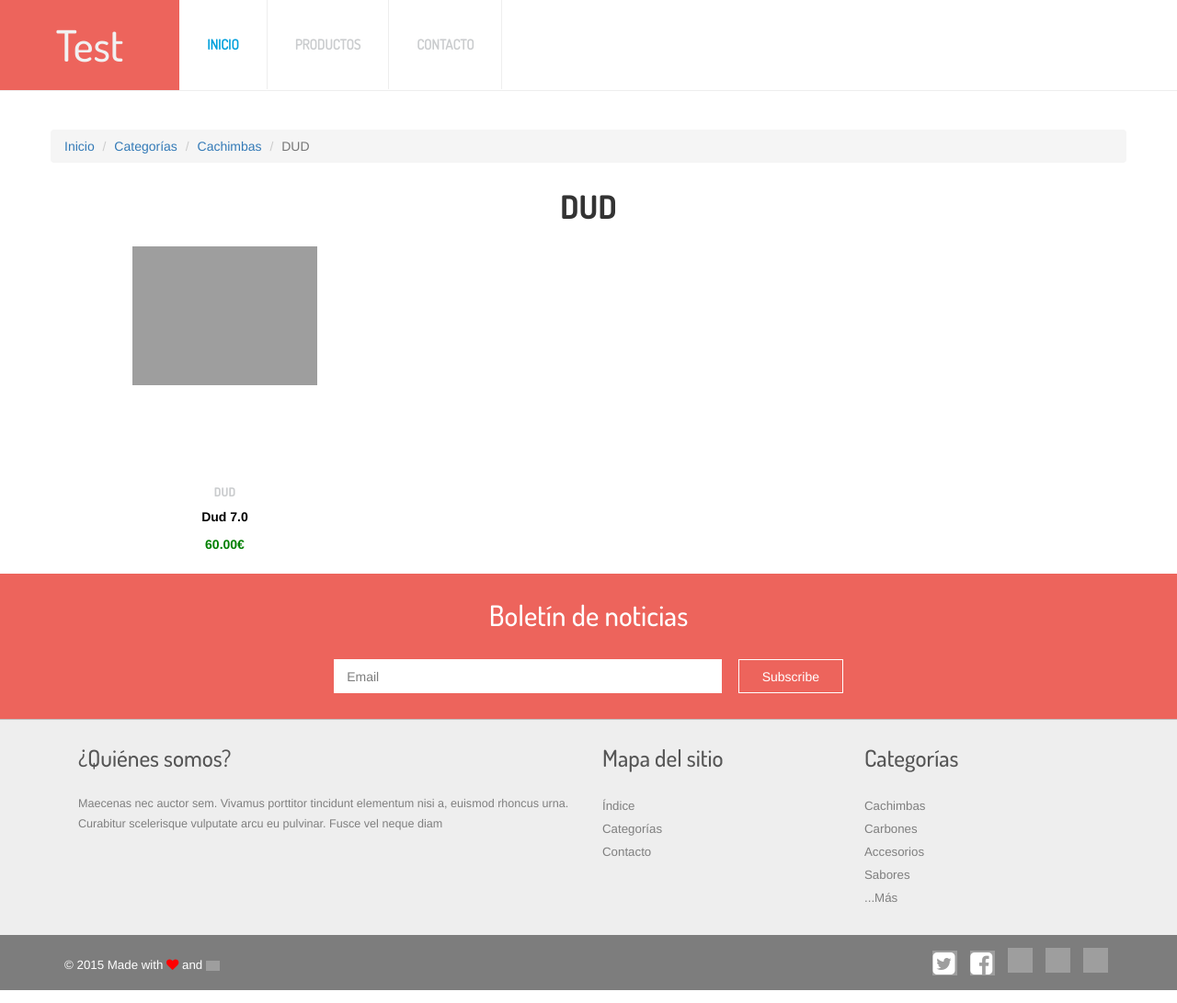
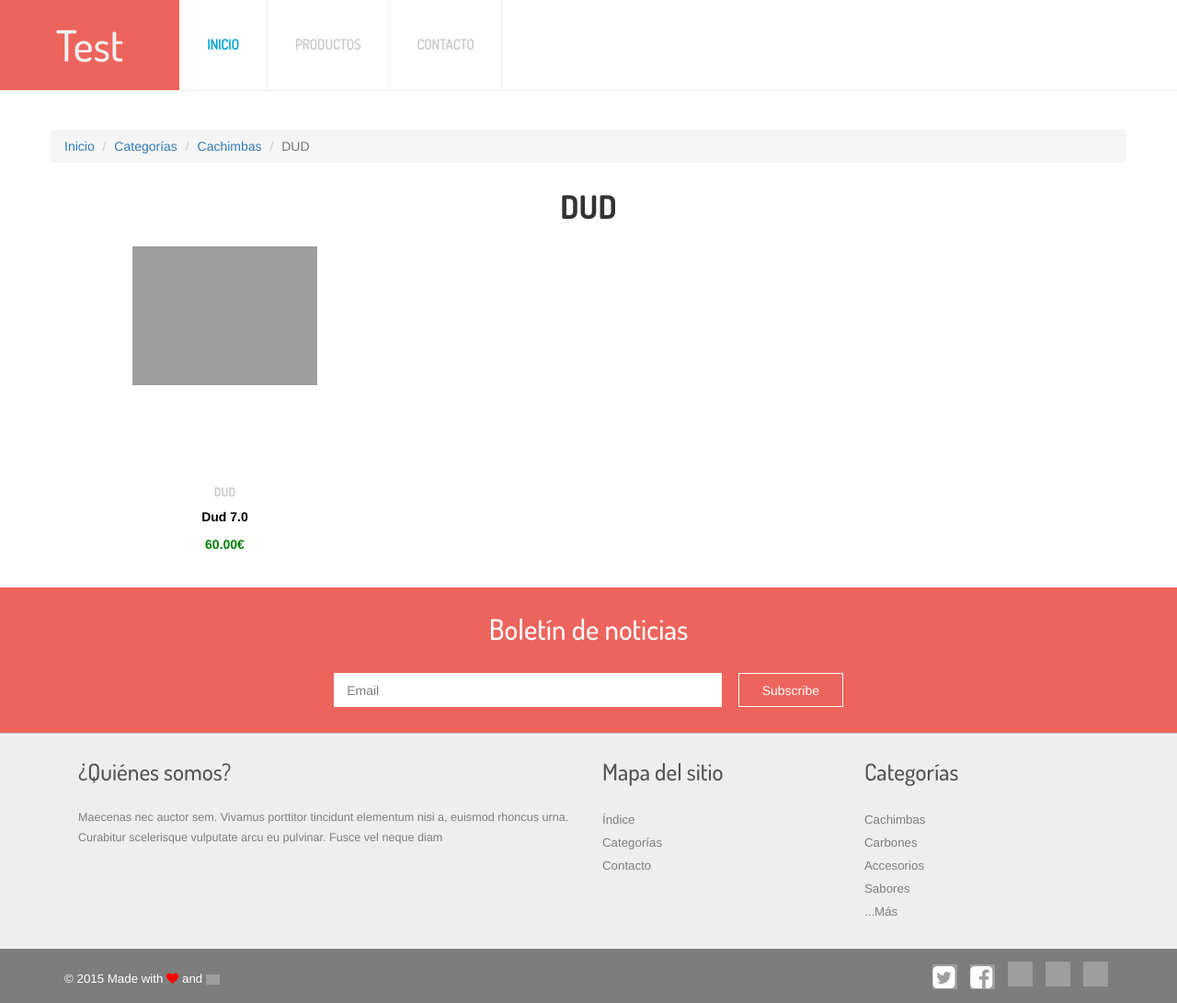
Before and after one commit to B0rjitaaa/jaretz-cms, a Django app: page /category/dud/2/ in a window 1280 px wide. Shown: the top 1091 px of the page at 92% size. Run offline with Django 3.2, Linux system fonts and the light colour scheme; data comes from the database, SQL or seed files in the repository; some libraries are stand-ins or nearby versions; grey boxes are pictures that could not be loaded.

Commit message:
Fixing problems with margin.

```diff
--- a/jaretz_cms/shop/templates/categories.html
+++ b/jaretz_cms/shop/templates/categories.html
@@ -30,7 +30,7 @@ License URL: http://creativecommons.org/licenses/by/3.0/
 									{% if category.subcategories %}
 										{% for cat in category.subcategories %}
 											<div class="single-bottom">
-													<a href="#"><p>{{cat.name}}</p></a>
+													<a href="{% url 'category' cat.slug cat.id %}"><p>{{cat.name}}</p></a>
 										    </div>
 										{% endfor %}
 									{% endif %}
@@ -39,7 +39,7 @@ License URL: http://creativecommons.org/licenses/by/3.0/
 						</div>
 				</section>
 			</div>
-			<div class="product-model-sec col-md-9">
+			<div class="product-model-sec col-md-9" style="margin-bottom:15px">
 	         {% for category in categories.all %}
 	           <div class="feature-grid col-md-4">
 	             <a href="{% url 'category' category.slug category.id %}"><img src="/media/{{category.thumbnail}}" height="150px" alt=""/>
--- a/jaretz_cms/shop/templates/category.html
+++ b/jaretz_cms/shop/templates/category.html
@@ -44,8 +44,7 @@ License URL: http://creativecommons.org/licenses/by/3.0/
 							</div>
 					</section>
 				</div>
-				<div class="product-model-sec col-md-9">
-
+				<div class="product-model-sec col-md-9" style="margin-bottom:15px">
 		        	{% for category in category.subcategories %}
 			           	<div class="feature-grid col-md-4">
 			            	<a href="{% url 'category' category.slug category.id %}"><img src="/media/{{category.thumbnail}}" height="150px" alt=""/>
@@ -66,7 +65,7 @@ License URL: http://creativecommons.org/licenses/by/3.0/
 				    <div class="container">
 			       		<div class="items-sec">
 				        	{% for item in category.items.all %}
-				           		<div class="col-md-3 feature-grid">
+				           		<div class="col-md-3 feature-grid" style="margin-bottom:15px">
 					             <a href="{% url 'item' item.slug item.id %}">
 					              <div style="height:250px" >
 					             <img src="/media/{{item.image}}" alt=""/>
--- a/jaretz_cms/shop/templates/item.html
+++ b/jaretz_cms/shop/templates/item.html
@@ -34,7 +34,9 @@
 						<div class="clearfix"> </div>
 				 	</div>
 		     	</div>
-			 	<div class="bottom-prdt">
+		     	{% if items %}
+				 	<div class="offers">
+				 		<h3 style="margin-bottom:10px">Artículos similares</h3>
 						<div class="btm-grid-sec">
 							{% for item in items %}
 								<div class="col-md-2 btm-grid">
@@ -47,6 +49,7 @@
 						  	<div class="clearfix"></div>
 					 	</div>
 				 	</div>
+		     	{% endif %}
 		 	</div>
 		</div>
 	{% endblock main %}
```
Also changed, not shown: jaretz_cms/shop/templates/index.html (+5 -5 lines). Lines whose indentation alone changed are shown as unchanged.
